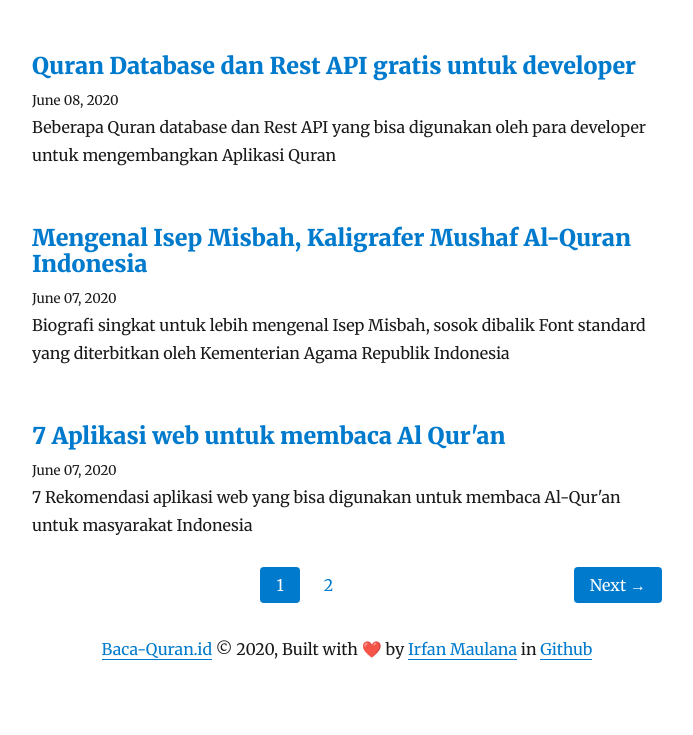
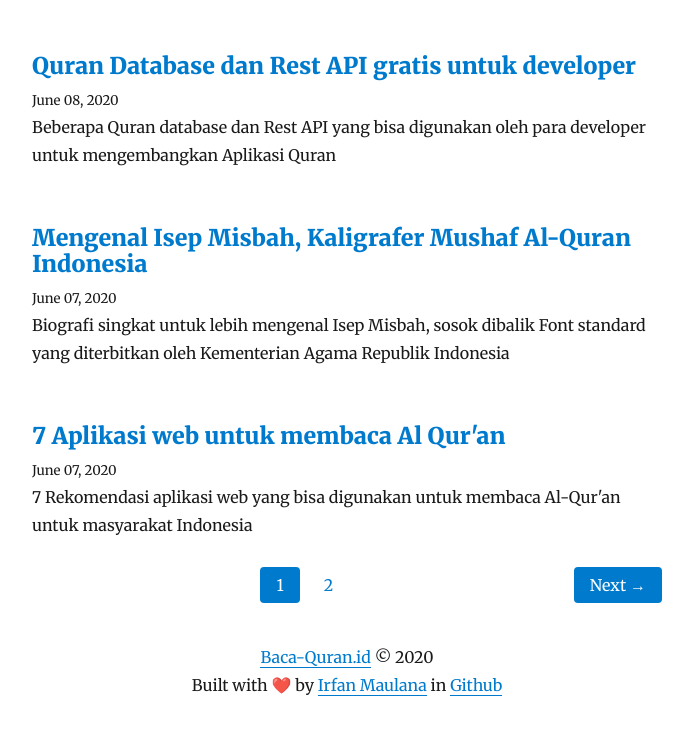
Before and after one commit to mazipan-quran-offline/tulisan, a Gatsby site: page / in a window 1280 px wide. Shown: the part 1370-2105 px from the top of the page, without its empty margins (293-986 px from the left). Before the commit the page ends 2075 px from the top, so only its background shows below. Built offline with nearby package versions, Linux system fonts and the light colour scheme; Gatsby itself is replaced by a stand-in of ours; some packages are replaced by stand-ins of ours.

Commit message:
fix: footer

```diff
--- a/src/components/layout.js
+++ b/src/components/layout.js
@@ -60,11 +60,14 @@ const Layout = ({ location, title, children }) => {
       <main>{children}</main>
       <footer style={{
 				width: '100%',
-				textAlign: 'center'
+				textAlign: 'center',
+				padding: '.5em 1em',
 			}}>
         <a href="/">Baca-Quran.id</a>
         {` `}
-        © {new Date().getFullYear()}, Built with ❤️ by
+        © {new Date().getFullYear()}
+				<br/>
+				Built with ❤️ by
         {` `}
         <a target="_blank" rel="noopener noreferrer" href="https://mazipan.space/">Irfan Maulana</a>
         {` in `}
```
